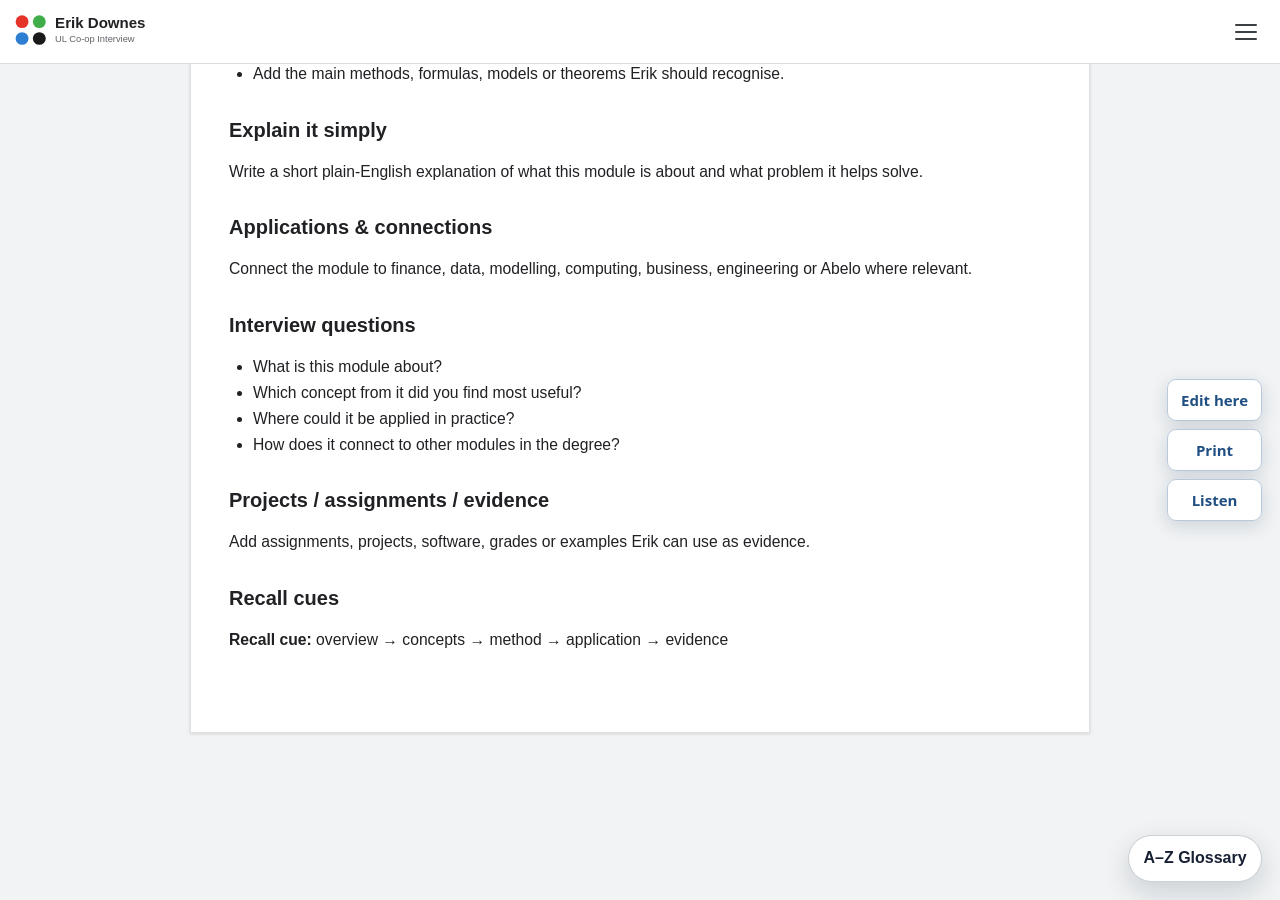
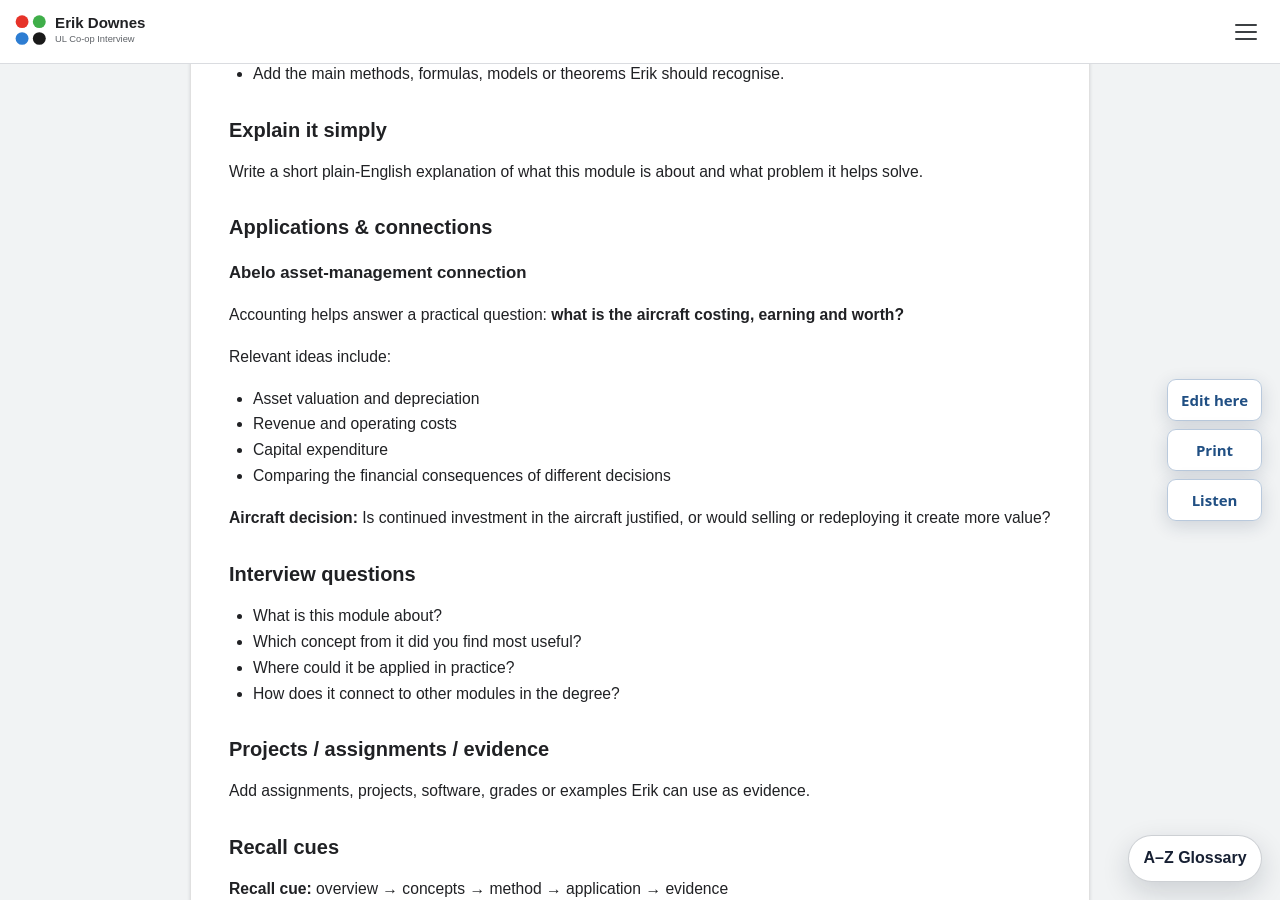
Before and after one commit to ronandownes/coop, a Jekyll site: the page built from modules/ac4214-accounting-for-financial-decision-making.md, in a window 1280 px wide and 900 px high, scrolled down 620 px. Built offline with Jekyll 4.4.1, drawn with Linux system fonts in a browser that asks for light colours.

Commit message:
Add Abelo asset-management application

```diff
--- a/modules/ac4214-accounting-for-financial-decision-making.md
+++ b/modules/ac4214-accounting-for-financial-decision-making.md
@@ -32,7 +32,18 @@ Write a short plain-English explanation of what this module is about and what pr
 
 ## Applications & connections
 
-Connect the module to finance, data, modelling, computing, business, engineering or Abelo where relevant.
+### Abelo asset-management connection
+
+Accounting helps answer a practical question: **what is the aircraft costing, earning and worth?**
+
+Relevant ideas include:
+
+- Asset valuation and depreciation
+- Revenue and operating costs
+- Capital expenditure
+- Comparing the financial consequences of different decisions
+
+**Aircraft decision:** Is continued investment in the aircraft justified, or would selling or redeploying it create more value?
 
 ## Interview questions
 
```
